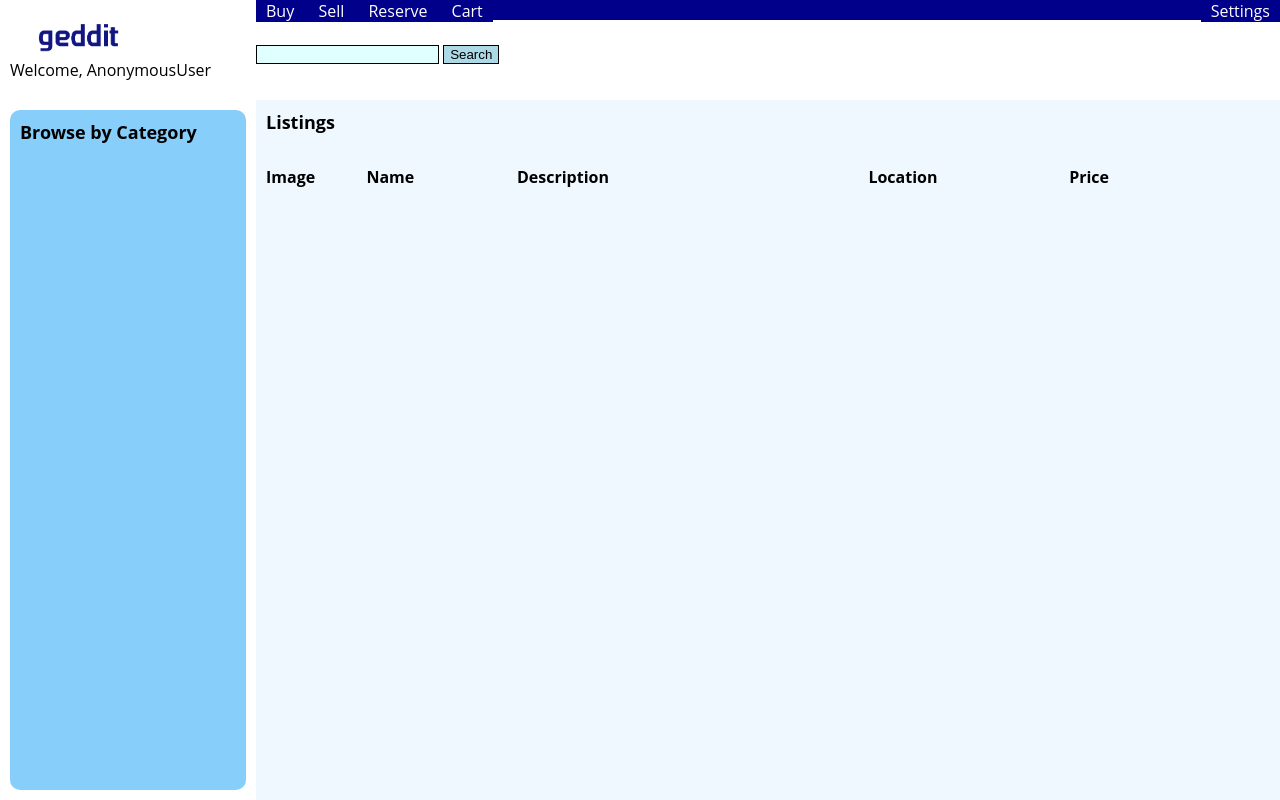
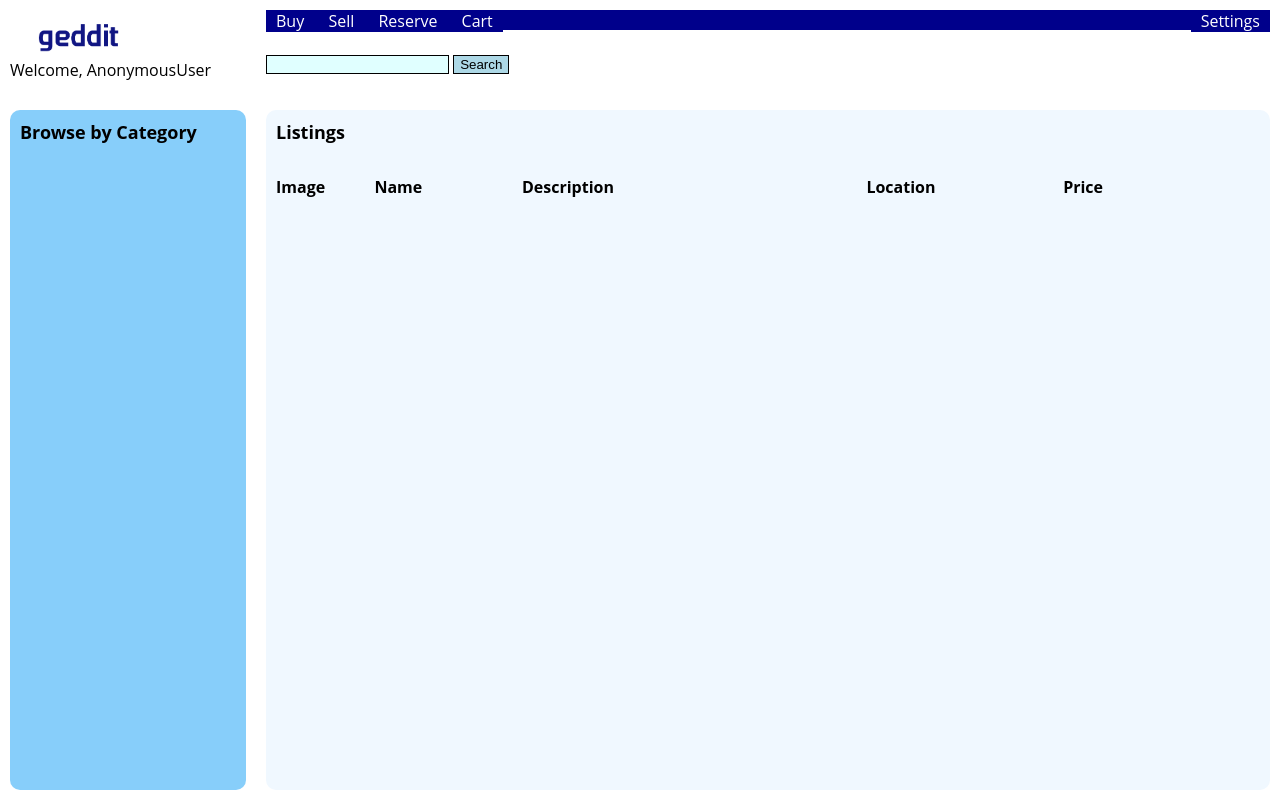
Before and after one commit to kxing/Geddit, a Django app: template templates/buy.html in a window 1280 px wide. Run offline with Django 3.2, Linux system fonts and the light colour scheme; the template is opened without the code that fills it, so the values that code supplies are empty; some libraries are stand-ins or nearby versions.

Commit message:
Gave margins to everything.

```diff
--- a/data/static/css/nav_bar.css
+++ b/data/static/css/nav_bar.css
@@ -1,7 +1,11 @@
-#nav_bar {
+#nav-bar-container {
     display: inline-block;
     width: 80%;
     float: left;
+}
+
+#nav-bar {
+    margin: 10px;
 }
 
 #nav_buttons {
--- a/data/static/css/site.css
+++ b/data/static/css/site.css
@@ -26,6 +26,8 @@ body {
     bottom: 0px;
     overflow: auto;
 
+    margin: 10px;
+    border-radius: 10px;
     padding: 10px;
 }
 
--- a/templates/navigation_bar.html
+++ b/templates/navigation_bar.html
@@ -1,6 +1,7 @@
 <link rel="stylesheet" type="text/css" href="{{ STATIC_URL }}css/nav_bar.css" />
 
-<div id="nav_bar">
+<div id="nav-bar-container">
+  <div id="nav-bar">
     <div id="nav_buttons">
       {% block navigation %}
         <div id="nav_buy"
@@ -33,5 +34,5 @@
       </form>
       {% endblock %}
     </div>
-
   </div>
+</div>
```
Lines whose indentation alone changed are shown as unchanged.
